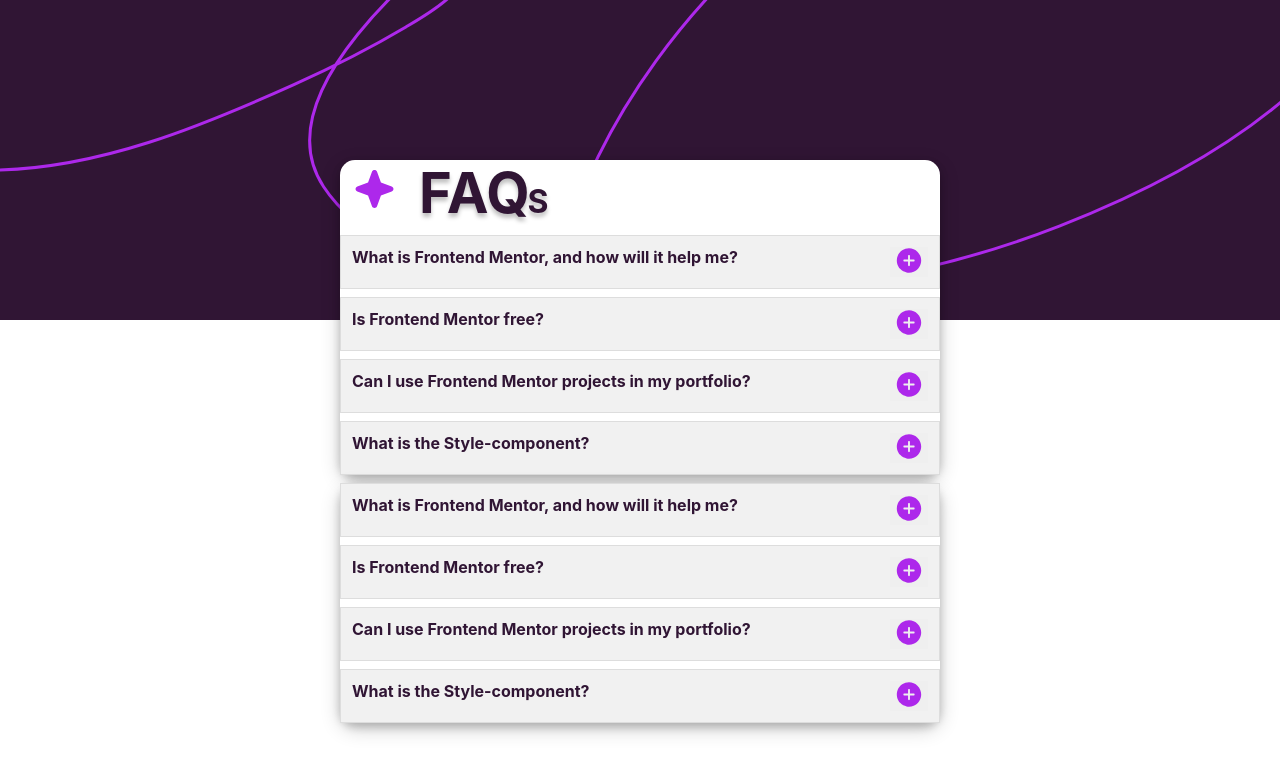
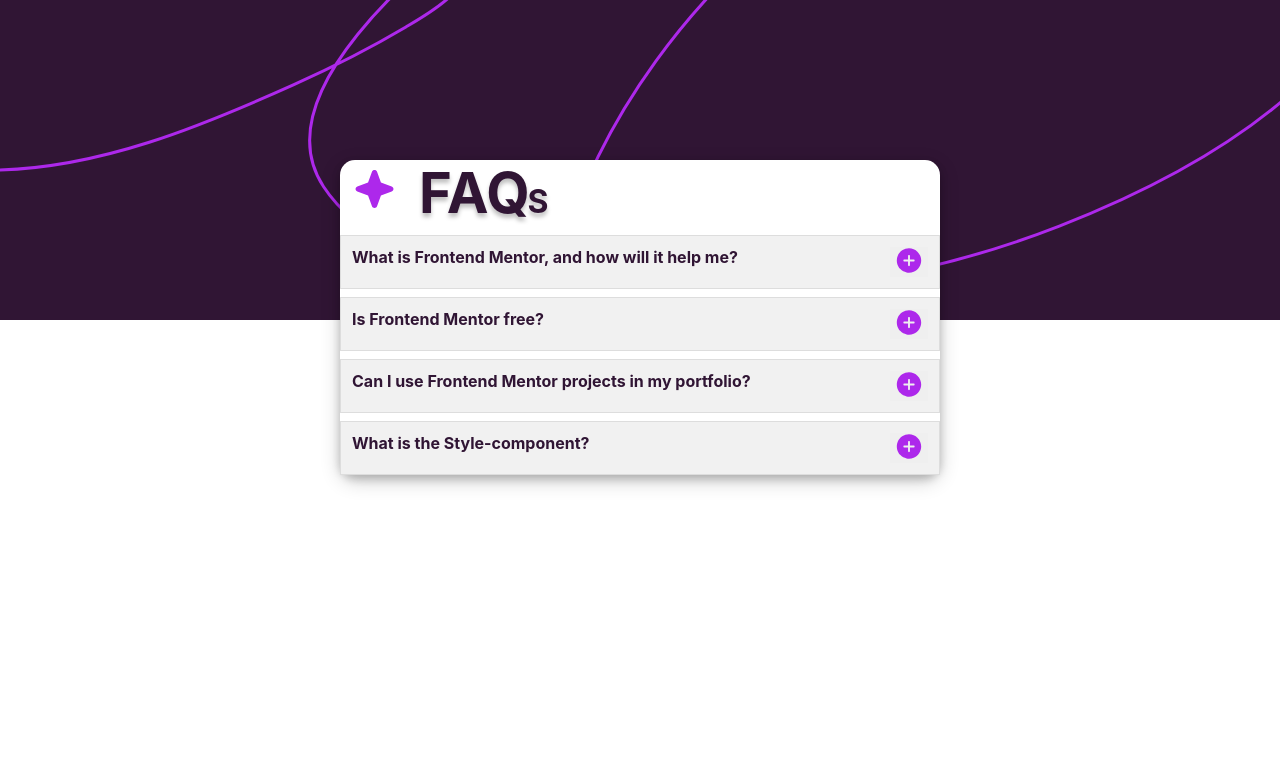
Before and after one commit to PiriyaLapa/faq-accordion, a React (Create React App) app: page / in a window 1280 px wide. Shown: the top 774 px of the page. Built offline with nearby package versions, Linux system fonts and the light colour scheme.

Commit message:
update and deploy

```diff
--- a/src/App.tsx
+++ b/src/App.tsx
@@ -1,7 +1,7 @@
 
 import {Component} from 'react';
 import { Container, Header } from './components/StyleComponents';
-import { AccordionCard, TestCard } from './components/AccordionCard';
+import { AccordionCard } from './components/AccordionCard';
 import VectorLine from './components/VectorComponent';
 import { faqData} from './data/FAQData';
 
@@ -13,7 +13,7 @@
           <VectorLine />
         </Header>
         <AccordionCard items={faqData}/>
-        <TestCard items={faqData} />
+        {/* <TestCard items={faqData} /> */}
       </Container>
     )
   }
```
